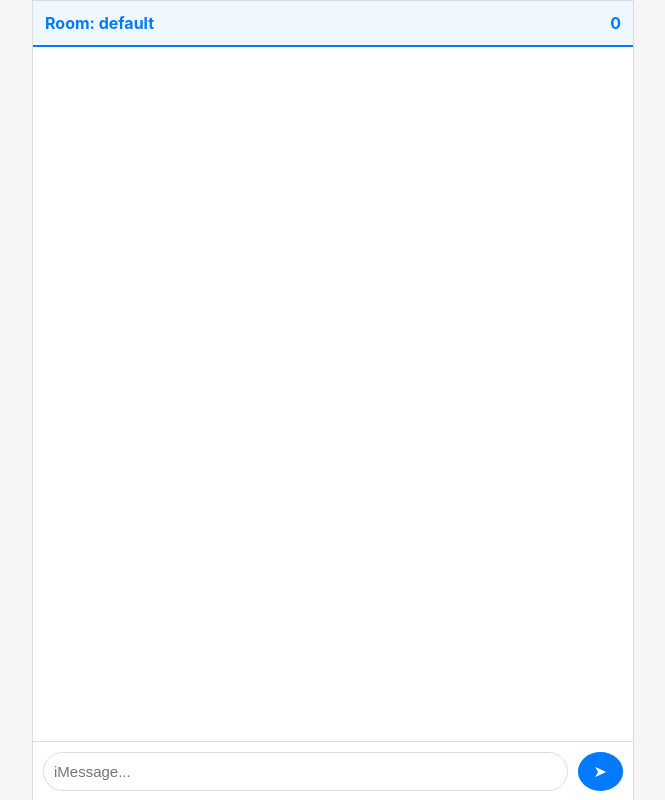
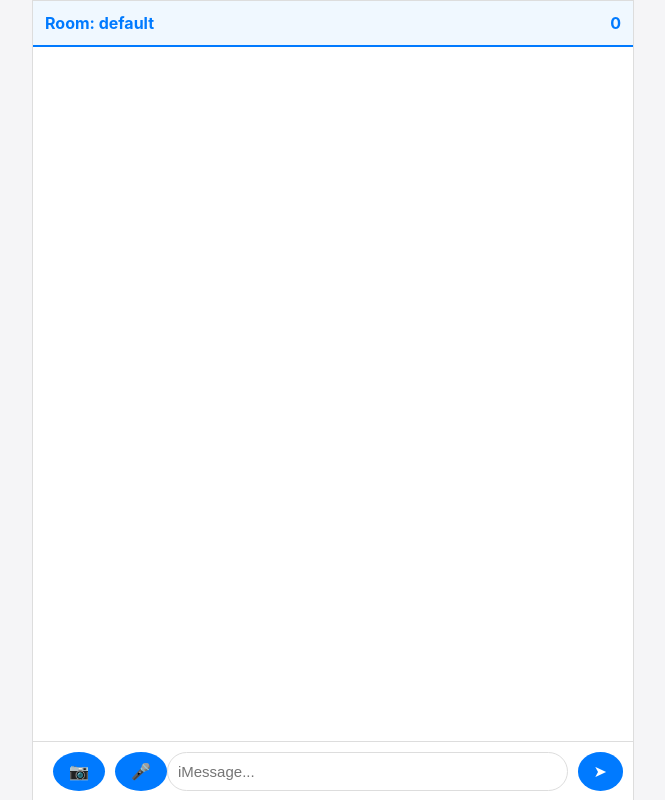
Before and after one commit to kartikrathodd/dailynotes, a website: page public/room.html in a window 1280 px wide. Shown: the whole page, without its empty margins (307-972 px from the left). Drawn offline with nearby package versions, Linux system fonts and the light colour scheme; no server answers.

Commit message:
Update room.html

```diff
--- a/public/room.html
+++ b/public/room.html
@@ -14,11 +14,23 @@
     </div>
     <div id="messages"></div>
     <div id="typing"></div>
+
     <form id="form" action="">
+      <!-- 📷 Photo Upload -->
+      <input type="file" id="photoInput" accept="image/*" style="display:none">
+      <button type="button" id="photoBtn">📷</button>
+
+      <!-- 🎤 Voice Note -->
+      <button type="button" id="voiceBtn">🎤</button>
+
+      <!-- Message Input -->
       <input id="input" autocomplete="off" placeholder="iMessage..." />
+
+      <!-- Send -->
       <button>➤</button>
     </form>
   </div>
+
   <script src="/socket.io/socket.io.js"></script>
   <script src="client.js"></script>
 </body>
```
